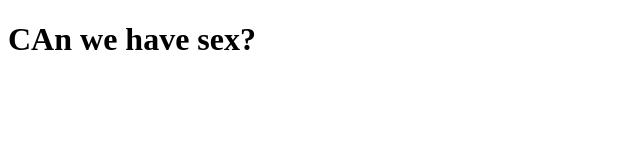
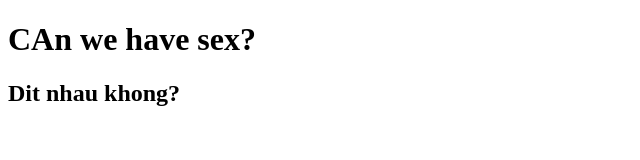
Before and after one commit to TuskBellion/I-am-gay, a plain HTML site: page index.html in a window 1280 px wide. Shown: the whole page, without its empty margins (0-640 px from the left). Drawn offline with Linux system fonts and the light colour scheme.

Commit message:
2nd commit

```diff
--- a/index.html
+++ b/index.html
@@ -7,5 +7,6 @@
   </head>
   <body>
     <h1>CAn we have sex?</h1>
+    <h2>Dit nhau khong?</h2>
   </body>
 </html>
```
